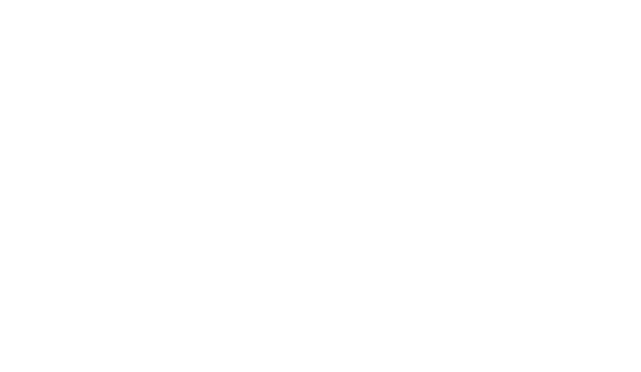
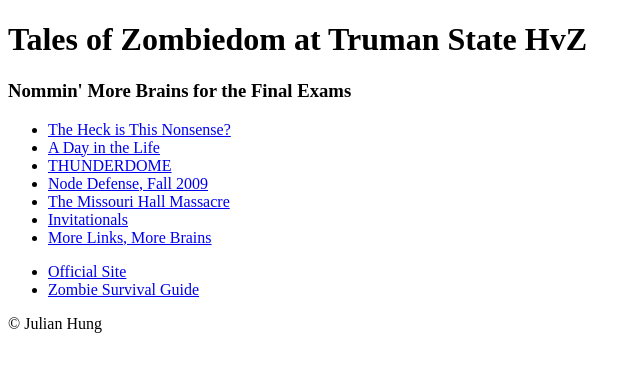
Before and after one commit to JulesTheHun/html-me-something, a plain HTML site: page index.html in a window 1280 px wide. Shown: the whole page, without its empty margins (0-641 px from the left). Drawn offline with Linux system fonts and the light colour scheme.

Commit message:
did headers and footers, added article

```diff
--- a/index.html
+++ b/index.html
@@ -1,13 +1,38 @@
 <!DOCTYPE html>
 <html>
   <head>
-    <title></title>
+    <title>Julian Hung - Tales of Zombiedom at Truman State</title>
   </head>
   <body>
     <header>
+	  <h1>Tales of Zombiedom at Truman State HvZ</h1>
+	  <h3>Nommin' More Brains for the Final Exams</h3>
+	  <nav>
+	    <ul>
+		  <li><a href="#basics">The Heck is This Nonsense?</a></li>
+		  <li><a href="#life">A Day in the Life</a></li>
+		  <li><a href="#thunderdome">THUNDERDOME</a></li>
+		  <li><a href="nodes">Node Defense, Fall 2009</a></li>
+		  <li><a href="#mohall">The Missouri Hall Massacre</a></li>
+		  <li><a href="#invitational">Invitationals</a></li>
+		  <li><a href="#links">More Links, More Brains</a></li>
+		</ul>
+	  </nav>
 	</header>
+	<article id="invitational">
+	</article>
 	<main>
 	</main>
 	<footer>
+	  <nav id = "links">
+	    <ul>
+	      <li><a href="http://www.humansvszombies.org/">Official Site</a></li>
+		  <li><a href="https://web.archive.org/web/20170907164703/http://forums.humansvszombies.org:80/index.php/topic,2698.0.html">
+		    Zombie Survival Guide</a></li>
+		</ul>
+	  </nav>
+      <div id="copyright">
+	    <p>&copy; Julian Hung</p>
+	  </div>
 	</footer>
   </body>
```
